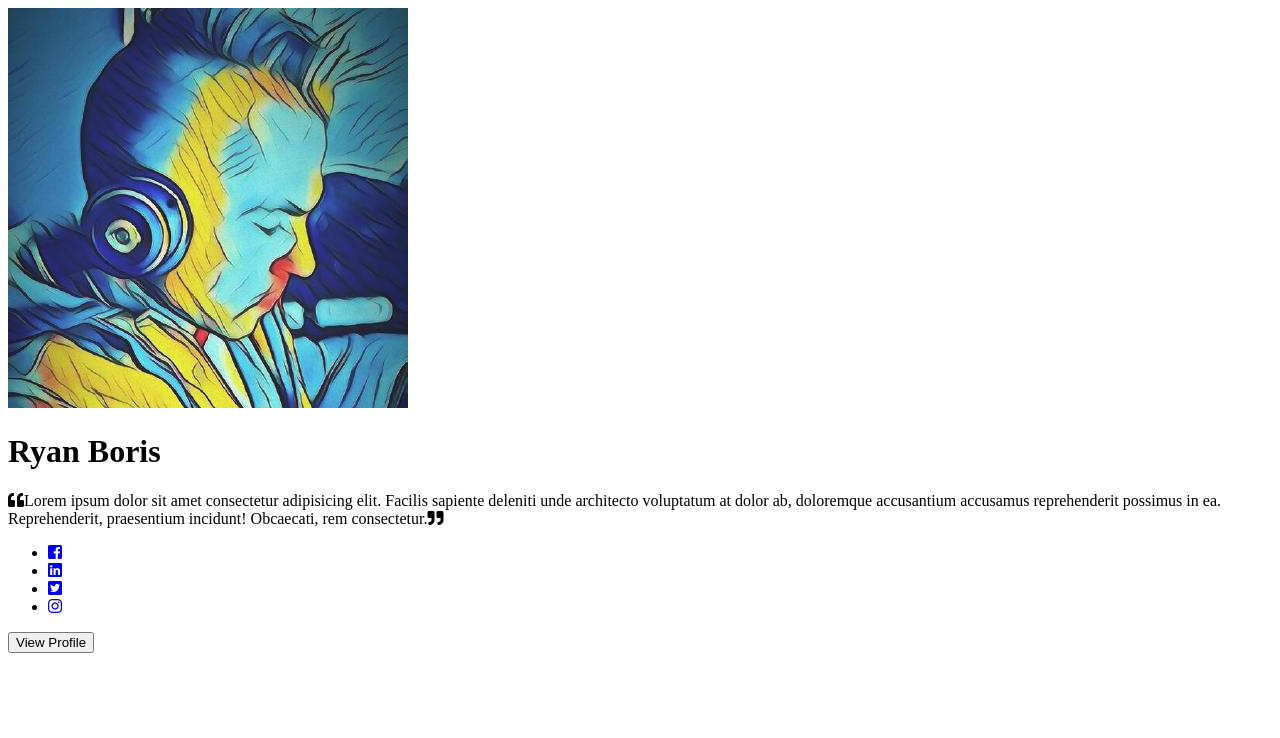
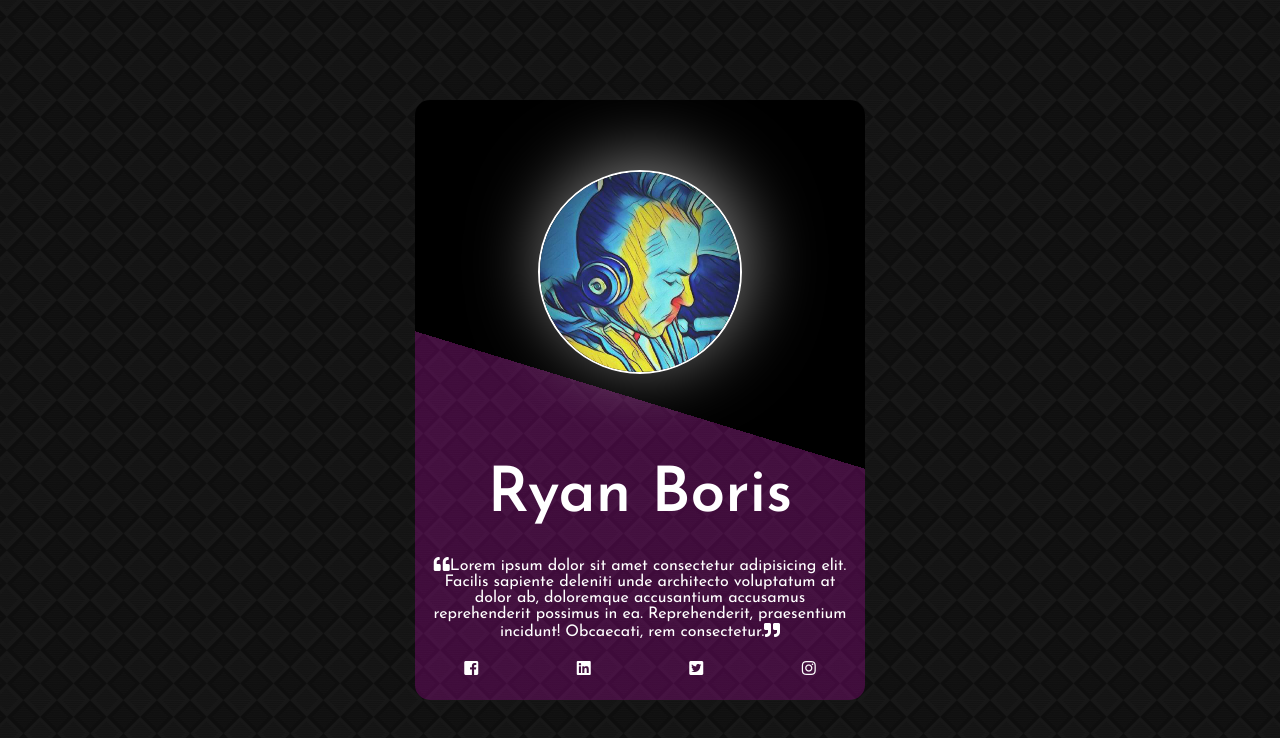
Before and after one commit to ryanboris/Project-1---Invisible-Card, a plain HTML site: page index.html in a window 1280 px wide. Drawn offline with Linux system fonts and the light colour scheme.

Commit message:
Creates a card for portfolio

```diff
--- a/index.html
+++ b/index.html
@@ -13,7 +13,7 @@
 
   <div class="container">
     <div class="card-wrapper">
-      <div class="card"><img src="images/biopic.jpg" alt="card image" class="card=img"><h1 class="card-heading">Ryan Boris</h1>
+      <div class="card"><img src="images/biopic.jpg" alt="card image" class="card-img"><h1 class="card-heading">Ryan Boris</h1>
         <p class="card-paragraph"><i class="fas fa-quote-left"></i>Lorem ipsum dolor sit amet consectetur adipisicing elit. Facilis sapiente deleniti unde architecto voluptatum at dolor ab, doloremque accusantium accusamus reprehenderit possimus in ea. Reprehenderit, praesentium incidunt! Obcaecati, rem consectetur.<i class="fas fa-quote-right"></i></p>
         <ul class="card-icons">
           <li><a href="#" class="card-icon-link"><i class="card-icon fab fa-facebook-square"></i></a></li>
@@ -21,7 +21,6 @@
           <li><a href="#" class="card-icon-link"><i class="card-icon fab fa-twitter-square"></i></a></li>
           <li><a href="#" class="card-icon-link"><i class="card-icon fab fa-instagram"></i></a></li>
         </ul>
-        <button class="card-btn">View Profile</button>
       </div>
     </div>
   </div>
--- a/style.css
+++ b/style.css
@@ -0,0 +1,73 @@
+* {
+  margin: 0;
+  padding: 0;
+}
+
+.container {
+  font-family: 'Josefin Sans', sans-serif;
+  height: 100vh;
+  width: 100vw;
+  background: linear-gradient(rgba(0, 0, 0, 0.5), rgba(0, 0, 0, 0.5)),
+    url(images/diagonal-squares.png) repeat center;
+}
+
+.card-wrapper {
+  height: 600px;
+  width: 450px;
+  position: absolute;
+  top: 50%;
+  left: 50%;
+  transform: translate(-50%, -50%);
+  background: linear-gradient(rgba(0, 0, 0, 0.5), rgba(0, 0, 0, 0.5)),
+    url(images/diagonal-squares.png) repeat center;
+  border-radius: 15px;
+  transition: box-shadow 1s;
+}
+
+.card-wrapper:hover {
+  box-shadow: 0 0 40px #fff;
+}
+
+.card {
+  height: 100%;
+  width: 100%;
+  background: linear-gradient(17deg, rgba(255, 0, 234, 0.2) 50%, rgb(0, 0, 0) 44%);
+  border-radius: inherit;
+  display: flex;
+  flex-flow: column nowrap;
+  align-items: center;
+  justify-content: space-between;
+}
+
+.card-img {
+  width: 200px;
+  height: 200px;
+  border-radius: 50%;
+  object-fit: cover;
+  margin: 70px 0;
+  border: 2px solid rgb(255, 255, 255);
+  box-shadow: 5px -10px 70px rgba(255, 255, 255, 0.5);
+}
+
+.card-heading,
+.card-paragraph {
+  color: #fff;
+  text-align: center;
+  padding: 10px;
+}
+
+h1.card-heading {
+  font-size: 3.9rem;
+}
+
+ul {
+  display: flex;
+  width: 100%;
+  height: 5vh;
+  justify-content: space-around;
+  list-style-type: none;
+}
+
+i {
+  color: #fff;
+}
```
Also changed, not shown: images/diagonal-squares.png (added).
